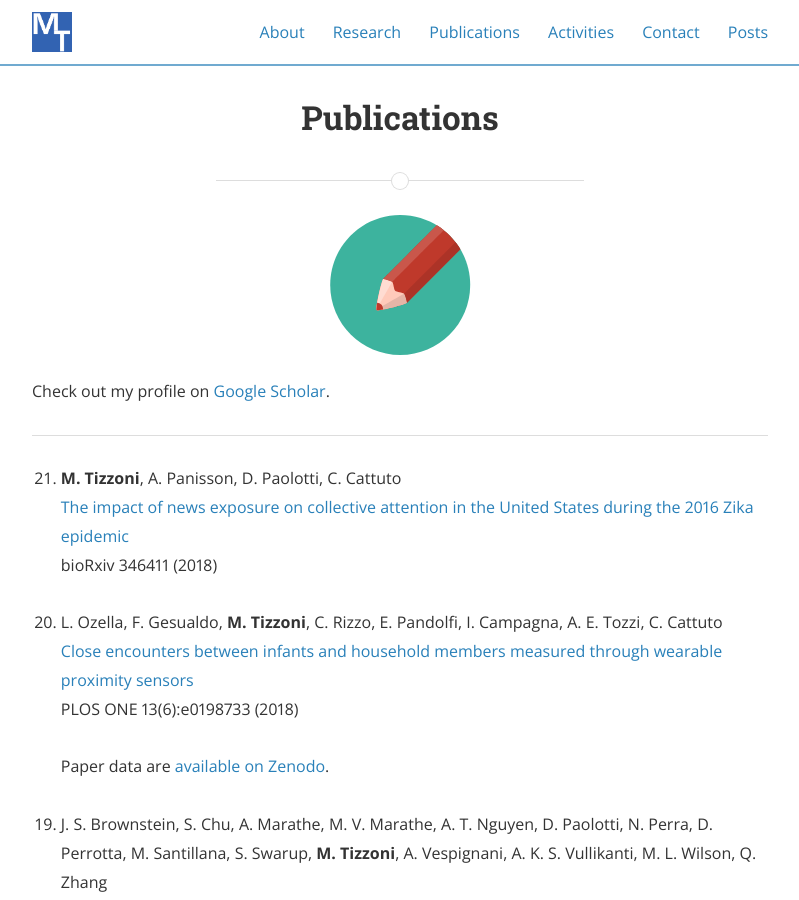
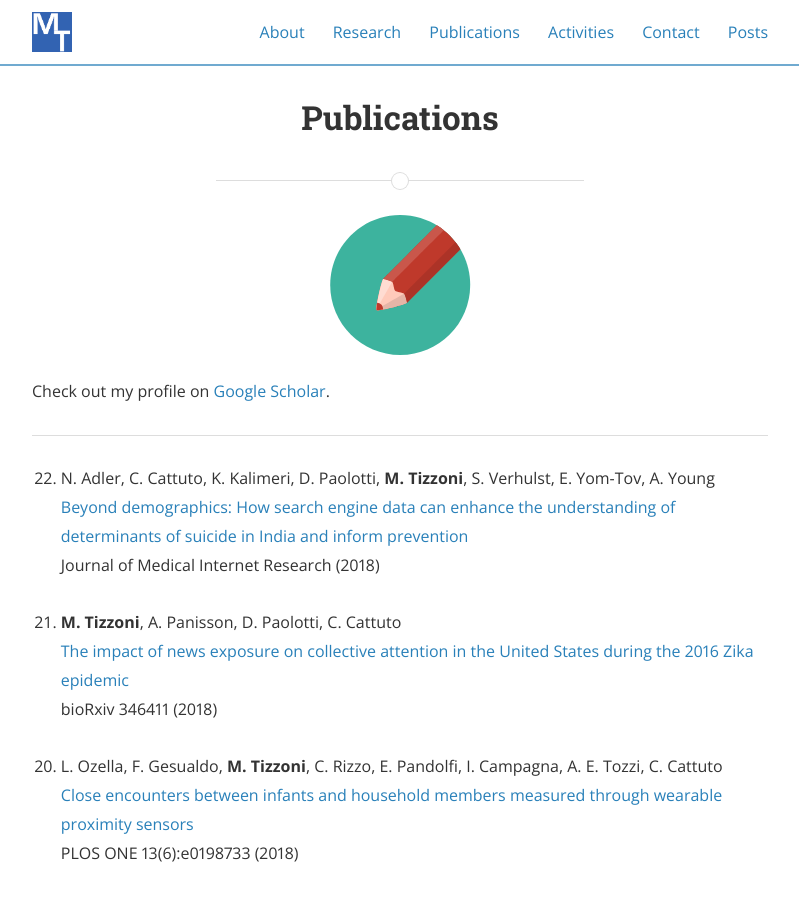
Before and after one commit to micheletizzoni/micheletizzoni.github.io, a Jekyll site: the page built from 3_publications.md, in a window 1280 px wide and 900 px high. Shown: the whole window, without its empty margins (240-1039 px from the left). Built offline with Jekyll 4.4.1, drawn with Linux system fonts in a browser that asks for light colours; nearby versions of some CDN libraries.

Commit message:
Update 3_publications.md

```diff
--- a/3_publications.md
+++ b/3_publications.md
@@ -13,6 +13,10 @@ Check out my profile on [Google Scholar](https://scholar.google.it/citations?use
 
 <ol reversed>
 
+  <li>N. Adler, C. Cattuto, K. Kalimeri, D. Paolotti, <strong>M. Tizzoni</strong>, S. Verhulst, E. Yom-Tov, A. Young<br>
+  <a href="https://preprints.jmir.org/preprint/10179/accepted">Beyond demographics: How search engine data can enhance the understanding of determinants of suicide in India and inform prevention</a><br>
+  Journal of Medical Internet Research (2018)<br>
+  <br>
 
   <li><strong>M. Tizzoni</strong>, A. Panisson, D. Paolotti, C. Cattuto <br>
   <a href="https://www.biorxiv.org/content/early/2018/06/17/346411">The impact of news exposure on collective attention in the United States during the 2016 Zika epidemic</a><br>
```
